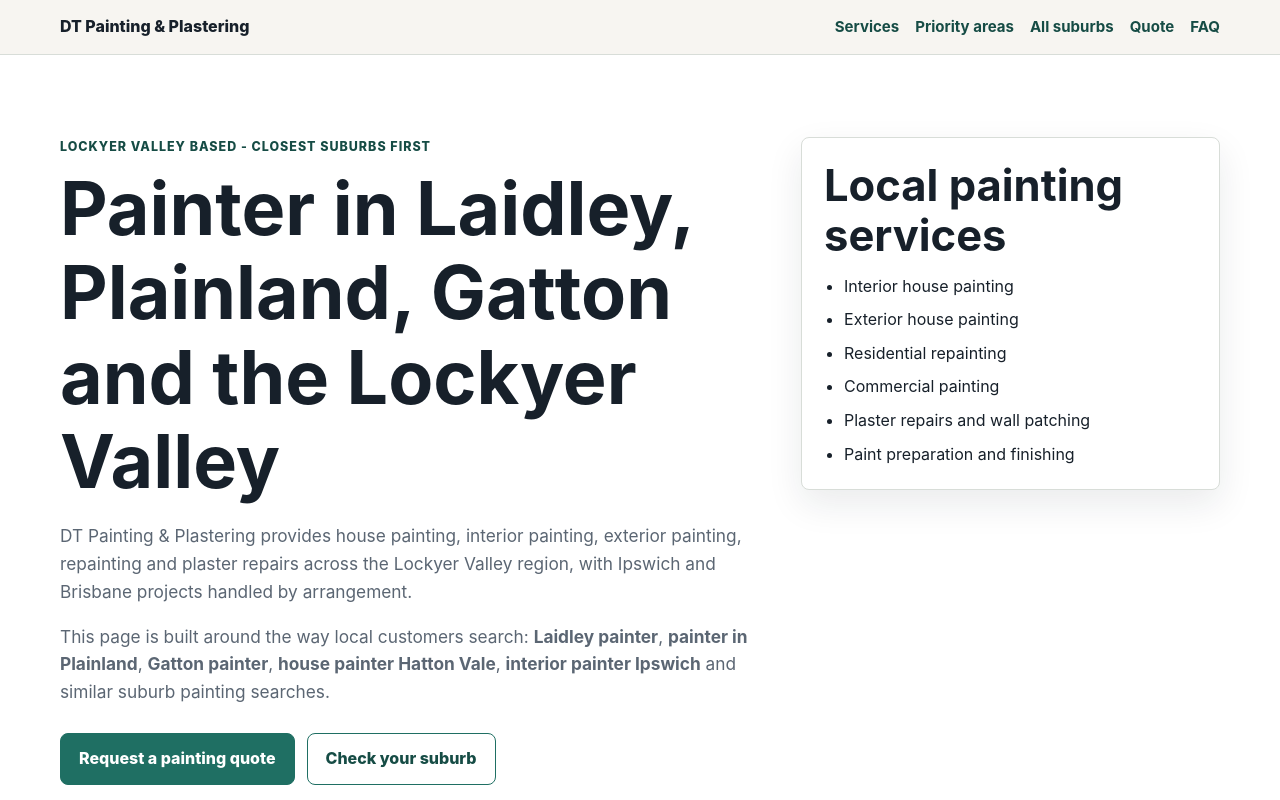
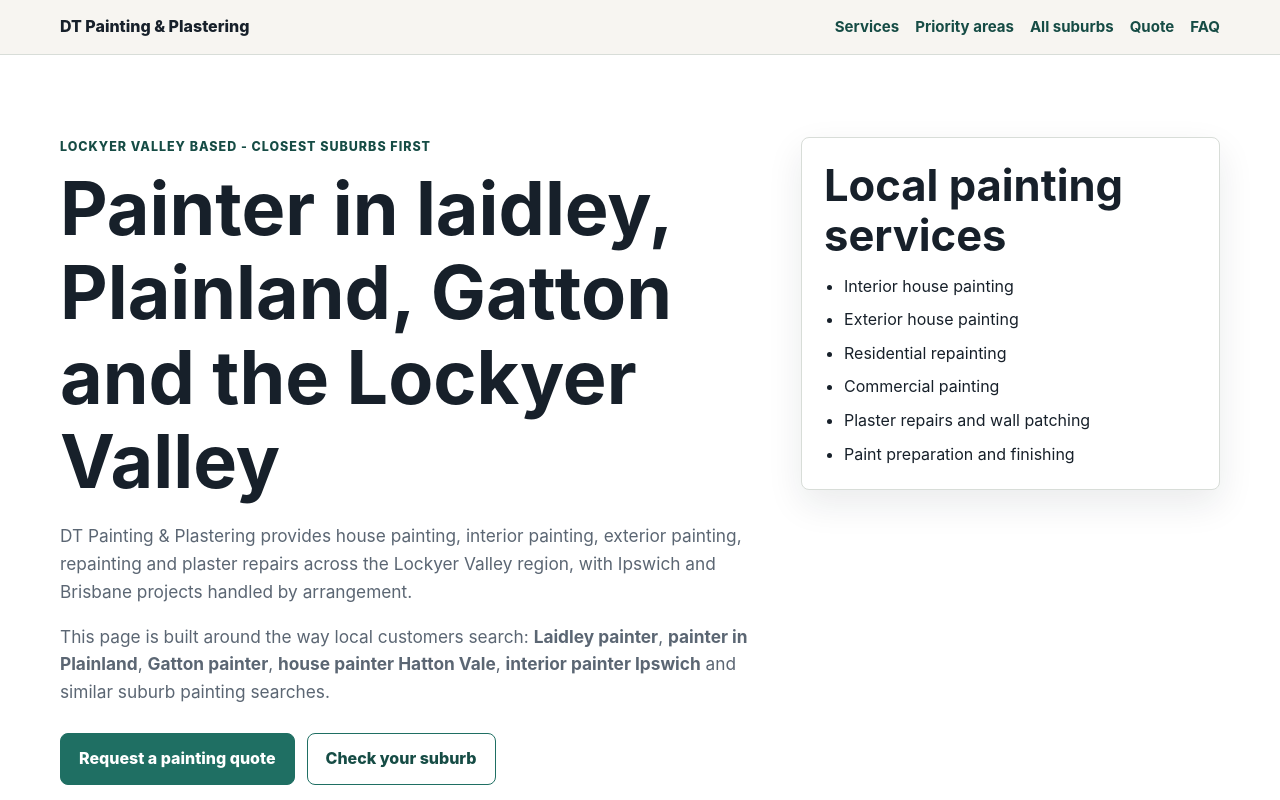
Before and after one commit to AcedWorld/dtpainting-website, a plain HTML site: page index.html in a window 1280 px wide. Shown: the top 800 px of the page. Drawn offline with Linux system fonts and the light colour scheme.

Commit message:
Update homepage heading text

```diff
--- a/index.html
+++ b/index.html
@@ -48,7 +48,7 @@
       <div class="container hero-grid">
         <div>
           <p class="eyebrow">Lockyer Valley based - closest suburbs first</p>
-          <h1>Painter in Laidley, Plainland, Gatton and the Lockyer Valley</h1>
+          <h1>Painter in laidley, Plainland, Gatton and the Lockyer Valley</h1>
           <p class="hero-copy">DT Painting &amp; Plastering provides house painting, interior painting, exterior painting, repainting and plaster repairs across the Lockyer Valley region, with Ipswich and Brisbane projects handled by arrangement.</p>
           <p class="hero-copy">This page is built around the way local customers search: <strong>Laidley painter</strong>, <strong>painter in Plainland</strong>, <strong>Gatton painter</strong>, <strong>house painter Hatton Vale</strong>, <strong>interior painter Ipswich</strong> and similar suburb painting searches.</p>
           <div class="cta-row" aria-label="Contact options">
```
